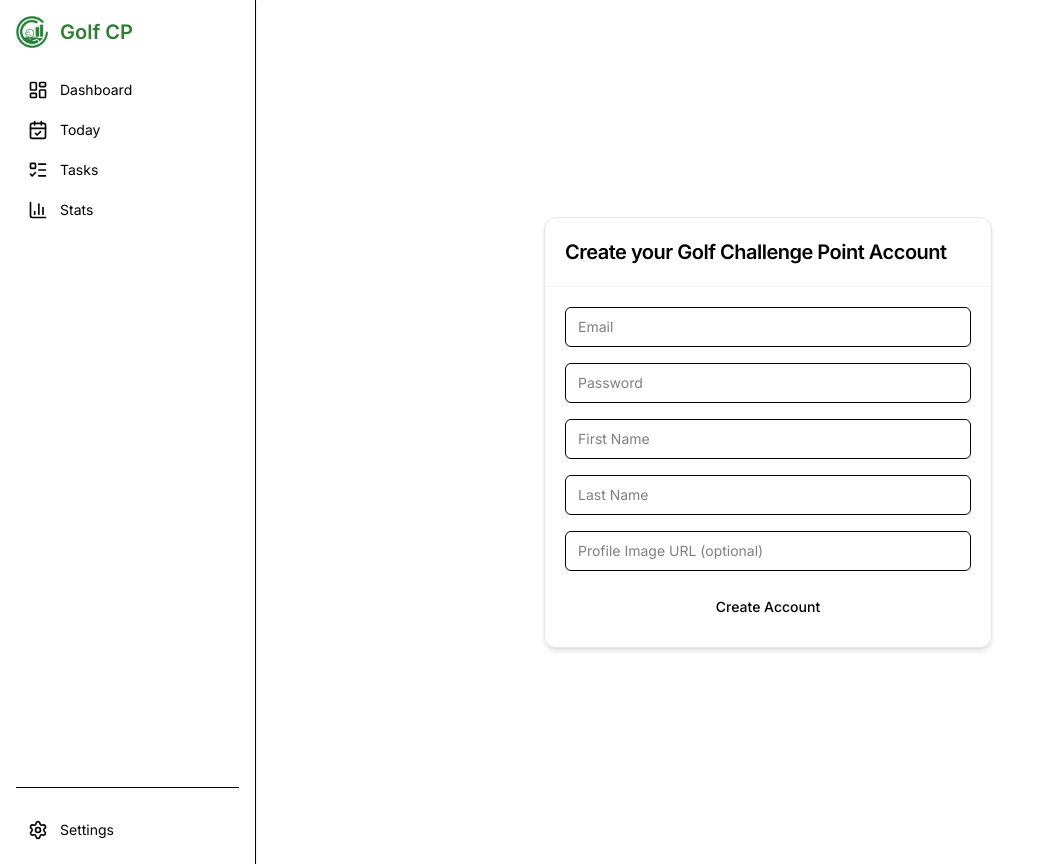
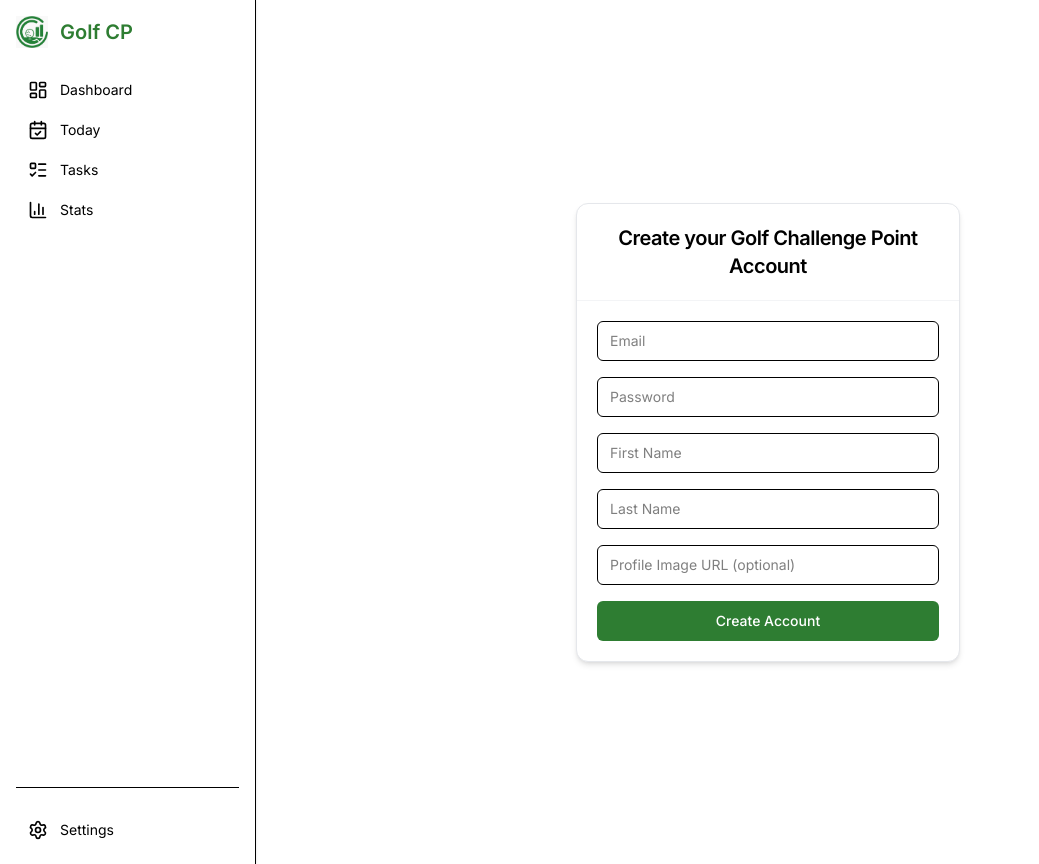
Before and after one commit to abue-99/GolfChallangePoint, a Next.js app in the folder apps/web/: page /signup in a window 1280 px wide. Shown: the whole page, without its empty margins (0-1039 px from the left). Built offline with nearby package versions, Linux system fonts and the light colour scheme; no server answers.

Commit message:
Update page.tsx

```diff
--- a/apps/web/src/app/(public)/signup/page.tsx
+++ b/apps/web/src/app/(public)/signup/page.tsx
@@ -17,61 +17,70 @@ export default function SignupPage() {
 
   async function handleSubmit() {
     setLoading(true);
-
-    await fetch("/api/auth/signup", {
+    const res = await fetch("/api/auth/signup", {
       method: "POST",
       headers: { "Content-Type": "application/json" },
       body: JSON.stringify(form),
     });
+    setLoading(false);
 
-    setLoading(false);
+    if (res.ok) {
+      window.location.href = "/login";
+    } else {
+      console.error("Signup failed", await res.json());
+      alert("Signup failed — please check your input.");
+    }
   }
 
   return (
-    <div className="flex justify-center items-center min-h-screen bg-muted/30">
-      <Card className="w-full max-w-md shadow-md">
+    <div className="flex justify-center items-center min-h-screen bg-muted/20">
+      <Card className="w-full max-w-sm shadow-md">
         <CardHeader>
-          <CardTitle className="text-xl font-semibold">
+          <CardTitle className="text-xl font-semibold text-center">
             Create your Golf Challenge Point Account
           </CardTitle>
         </CardHeader>
+
         <CardContent className="space-y-4">
-
           <Input
             placeholder="Email"
             type="email"
+            value={form.email}
             onChange={(e) => setForm({ ...form, email: e.target.value })}
           />
 
           <Input
             placeholder="Password"
             type="password"
+            value={form.password}
             onChange={(e) => setForm({ ...form, password: e.target.value })}
           />
 
           <Input
             placeholder="First Name"
+            value={form.firstName}
             onChange={(e) => setForm({ ...form, firstName: e.target.value })}
           />
 
           <Input
             placeholder="Last Name"
+            value={form.lastName}
             onChange={(e) => setForm({ ...form, lastName: e.target.value })}
           />
 
           <Input
             placeholder="Profile Image URL (optional)"
+            value={form.profileImage}
             onChange={(e) => setForm({ ...form, profileImage: e.target.value })}
           />
 
           <Button
             onClick={handleSubmit}
-            className="w-full"
             disabled={loading}
+            className="w-full bg-[var(--golf-primary)] hover:bg-[var(--golf-primary-light)] text-white"
           >
             {loading ? "Registering..." : "Create Account"}
           </Button>
-
         </CardContent>
       </Card>
     </div>
```
